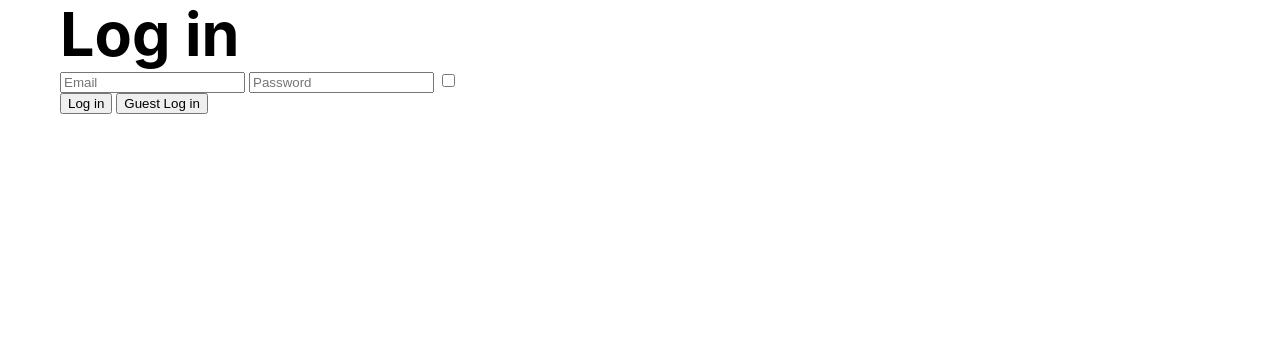
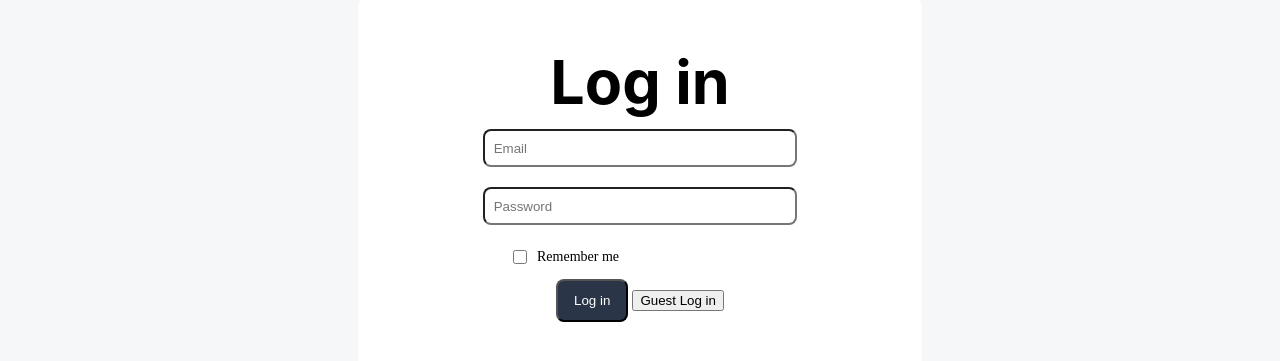
Before and after one commit to EnsslinAdrian/Join, a plain HTML site: page index.html in a window 1280 px wide. Shown: the part 189-550 px from the top of the page. Drawn offline with Linux system fonts and the light colour scheme.

Commit message:
login page update

```diff
--- a/css/login.css
+++ b/css/login.css
@@ -1,5 +1,6 @@
 body {
     margin: 60px;
+    background-color: #f6f7f8;
 }
 
 header {
@@ -21,3 +22,32 @@
 .logo_image img {
     object-fit: cover;
 }
+
+.main_login_container {
+    display: flex;
+    justify-content: center;
+}
+
+.main_login_content {
+    background-color: white;
+    text-align: center;
+    padding: 48px 115px;
+    border-radius: 10px;
+}
+
+.remember_me input {
+    width: 14px;
+}
+
+.remember_me {
+    display: flex;
+    align-items: center;
+    margin-left: 30px;
+    font-size: 14px;
+}
+
+.input_login_field {
+    display: flex;
+    flex-direction: column;
+    align-items: center;
+}
--- a/index.html
+++ b/index.html
@@ -22,13 +22,20 @@
     </header>
 
     <div class="main_login_container">
-        <h1>Log in</h1>
-        <input type="text" placeholder="Email">
-        <input type="text" placeholder="Password">
-        <input type="checkbox" name="" id="">
-        <div class="login_buttons">
-            <button>Log in</button>
-            <button>Guest Log in</button>
+        <div class="main_login_content">
+            <h1>Log in</h1>
+            <div class="input_login_field">
+                <input type="text" placeholder=" Email">
+                <input type="text" placeholder=" Password">
+            </div>
+            <div class="remember_me">
+                <input type="checkbox" name="" id="">
+                <p>Remember me</p>
+            </div>
+            <div class="login_buttons">
+                <button class="btn">Log in</button>
+                <button>Guest Log in</button>
+            </div>
         </div>
     </div>
 
--- a/style.css
+++ b/style.css
@@ -48,3 +48,12 @@
 .align-items {
 align-items: center;
 }
+
+input {
+    height: 24px;
+    width: 300px;
+    padding: 5px;
+    margin: 10px;
+    border-radius: 8px;
+    color: grey;
+}
```
